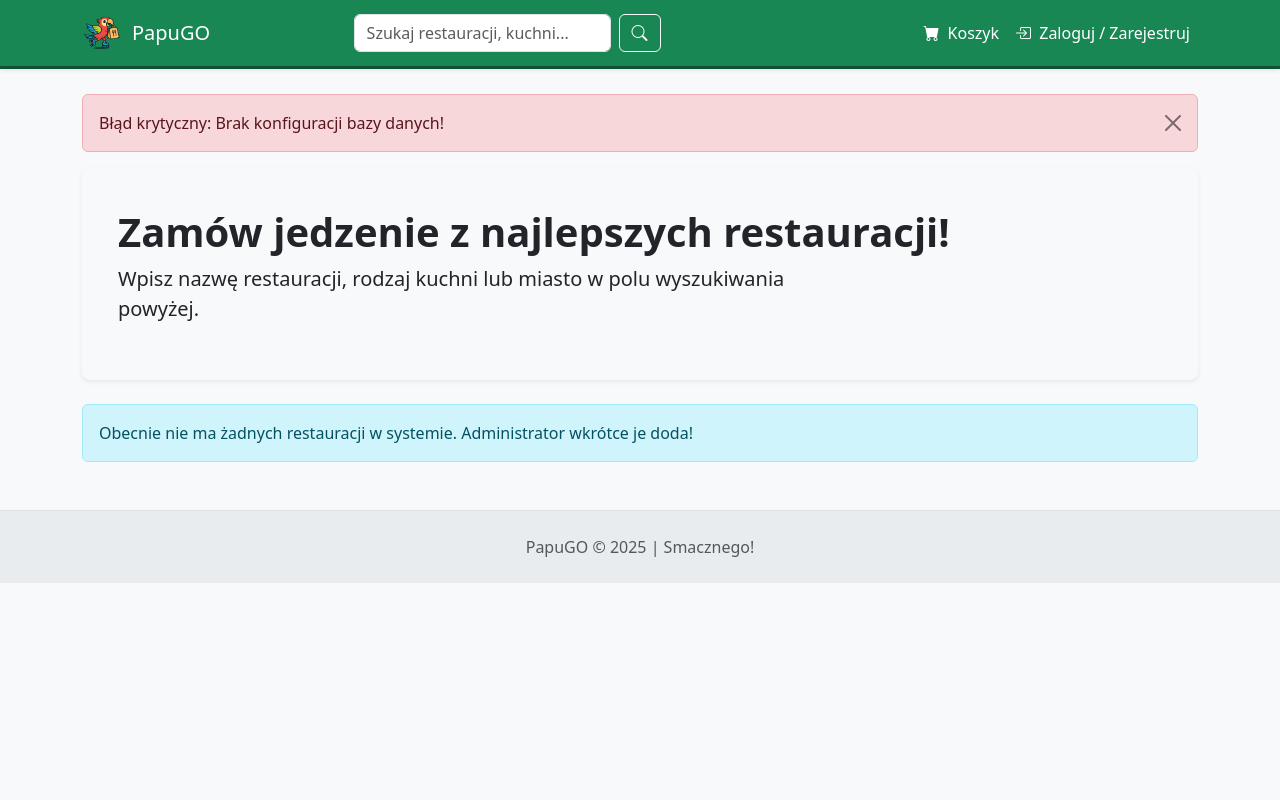
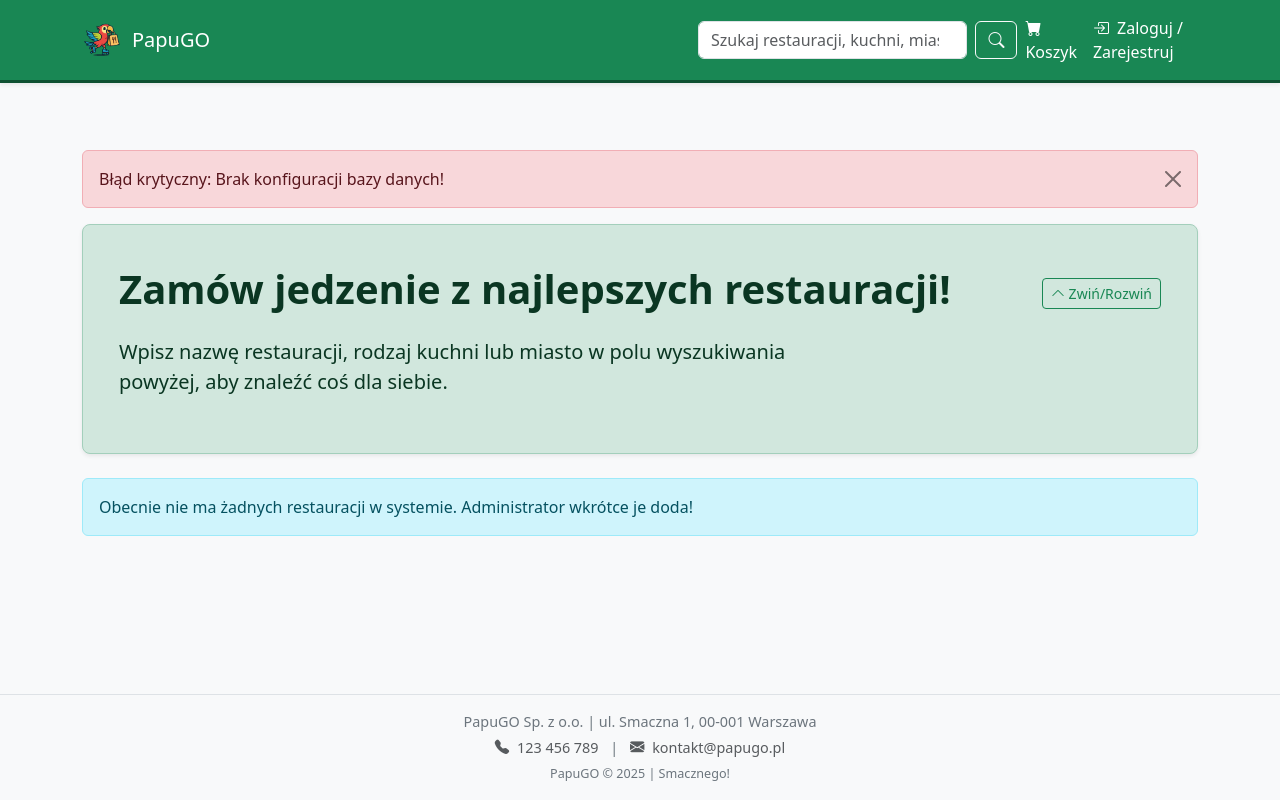
Before and after one commit to wrx61527/PapuGO, a Flask app: page / in a window 1280 px wide. Run offline with Flask 3, Linux system fonts and the light colour scheme; some libraries are stand-ins or nearby versions.

Commit message:
Grid admin layout, extended footer, some UX changes.

```diff
--- a/templates/index.html
+++ b/templates/index.html
@@ -2,12 +2,22 @@
 {% block title %}Znajdź Restaurację - PapuGO{% endblock %}
 
 {% block content %}
-    <div class="p-4 mb-4 bg-light rounded-3 shadow-sm"> <div class="container-fluid py-3">
-        <h1 class="display-6 fw-bold">{% if search_query %}Wyniki dla: "{{ search_query }}"{% else %}Zamów jedzenie z najlepszych restauracji!{% endif %}</h1>
-        <p class="col-md-8 fs-5">Wpisz nazwę restauracji, rodzaj kuchni lub miasto w polu wyszukiwania powyżej.</p>
-         {% if search_query and not restaurants %}
-         <a href="{{ url_for('index') }}" class="btn btn-success btn-lg" type="button">Wyczyść wyszukiwanie</a>
-         {% endif %}
+    <div class="p-4 mb-4 bg-success-subtle text-success-emphasis rounded-3 shadow-sm border border-success-subtle">
+        <div class="container-fluid py-3">
+            <div class="d-flex justify-content-between align-items-center">
+                <h1 class="display-6 fw-bold">
+                    {% if search_query %}Wyniki dla: "{{ search_query }}"{% else %}Zamów jedzenie z najlepszych restauracji!{% endif %}
+                </h1>
+                <button class="btn btn-outline-success btn-sm" type="button" data-bs-toggle="collapse" data-bs-target="#bannerCollapseContent" aria-expanded="true" aria-controls="bannerCollapseContent">
+                    <i class="bi bi-chevron-up"></i> Zwiń/Rozwiń
+                </button>
+            </div>
+             <div class="collapse show" id="bannerCollapseContent">
+                <p class="col-md-8 fs-5 mt-3">Wpisz nazwę restauracji, rodzaj kuchni lub miasto w polu wyszukiwania powyżej, aby znaleźć coś dla siebie.</p>
+                 {% if search_query and not restaurants %}
+                 <a href="{{ url_for('index') }}" class="btn btn-success btn-lg mt-2" type="button">Wyczyść wyszukiwanie</a>
+                 {% endif %}
+            </div>
       </div>
     </div>
 
--- a/templates/layout.html
+++ b/templates/layout.html
@@ -7,6 +7,31 @@
     <link href="{{ url_for('static', filename='css/bootstrap.min.css') }}" rel="stylesheet">
     <link href="{{ url_for('static', filename='css/custom.css') }}" rel="stylesheet">
     <link rel="stylesheet" href="https://cdn.jsdelivr.net/npm/bootstrap-icons@1.10.5/font/bootstrap-icons.css">
+    <style>
+        /* Dodatkowy styl dla przyklejonej stopki */
+        body {
+            display: flex;
+            flex-direction: column;
+            min-height: 100vh;
+        }
+        main {
+            flex: 1;
+            padding-top: 4rem; /* Dodano margines górny dla main, aby treść nie chowała się pod navbar */
+            padding-bottom: 2rem; /* Dodano margines dolny dla main */
+        }
+        .footer {
+            padding: 1rem 0;
+            background-color: #f8f9fa; /* Lekkie tło dla stopki */
+            margin-top: auto; /* Przykleja stopkę do dołu */
+            font-size: 0.9em;
+            color: #6c757d;
+        }
+        /* Zwiększona szerokość paska wyszukiwania */
+        .navbar .d-flex {
+            max-width: 600px !important; /* Zwiększona maksymalna szerokość */
+            width: 100%; /* Pozwala rozciągnąć się do max-width */
+        }
+    </style>
 </head>
 <body>
     <nav class="navbar navbar-expand-md navbar-dark navbar-custom fixed-top shadow-sm">
@@ -17,8 +42,9 @@
                 <span class="navbar-toggler-icon"></span>
             </button>
             <div class="collapse navbar-collapse" id="navbarCollapse">
-                <form class="d-flex mx-auto my-2 my-lg-0" style="max-width: 400px;" action="{{ url_for('search') }}" method="GET">
-                   <input class="form-control me-2" type="search" placeholder="Szukaj restauracji, kuchni..." aria-label="Search" name="query" value="{{ request.args.get('query', '') }}"> <button class="btn btn-outline-light" type="submit"><i class="bi bi-search"></i></button>
+                <form class="d-flex mx-auto my-2 my-lg-0" action="{{ url_for('search') }}" method="GET">
+                   <input class="form-control me-2" type="search" placeholder="Szukaj restauracji, kuchni, miasta..." aria-label="Search" name="query" value="{{ request.args.get('query', '') }}">
+                   <button class="btn btn-outline-light" type="submit"><i class="bi bi-search"></i></button>
                 </form>
                 <ul class="navbar-nav ms-auto mb-2 mb-md-0 align-items-center"> <li class="nav-item">
                        <a class="nav-link" href="{{ url_for('view_cart') }}">
@@ -51,10 +77,9 @@
         </div>
     </nav>
 
-    <main class="container mt-4"> {% with messages = get_flashed_messages(with_categories=true) %}
+    <main class="container"> {% with messages = get_flashed_messages(with_categories=true) %}
           {% if messages %}
             {% for category, message in messages %}
-              {# Użyj bardziej neutralnych kolorów dla 'info' i 'success' jeśli domyślne są zbyt jaskrawe #}
               {% set alert_class = 'alert-' + category if category != 'info' else 'alert-secondary' %}
               <div class="alert {{ alert_class }} alert-dismissible fade show mt-3" role="alert">
                 {{ message }}
@@ -70,7 +95,13 @@
 
     <footer class="footer text-center">
         <div class="container">
-            <span class="text-muted">PapuGO &copy; 2025 | Smacznego!</span> </div>
+            <p class="mb-1">PapuGO Sp. z o.o. | ul. Smaczna 1, 00-001 Warszawa</p>
+            <p class="mb-0">
+                <a href="tel:+48123456789" class="text-muted text-decoration-none me-2"><i class="bi bi-telephone-fill me-1"></i> 123 456 789</a> |
+                <a href="mailto:kontakt@papugo.pl" class="text-muted text-decoration-none ms-2"><i class="bi bi-envelope-fill me-1"></i> kontakt@papugo.pl</a>
+            </p>
+            <p class="mt-1 mb-0"><small>PapuGO &copy; 2025 | Smacznego!</small></p>
+       </div>
     </footer>
 
     <script src="https://cdn.jsdelivr.net/npm/bootstrap@5.3.0/dist/js/bootstrap.bundle.min.js" integrity="sha384-geWF76RCwLtnZ8qwWowPQNguL3RmwHVBC9FhGdlKrxdiJJigb/j/68SIy3Te4Bkz" crossorigin="anonymous"></script>
```
Also changed, not shown: templates/admin/admin_dashboard.html (+63 -16 lines).
